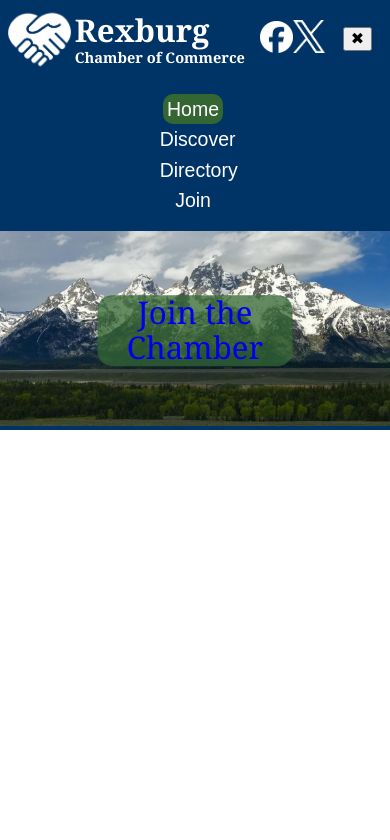
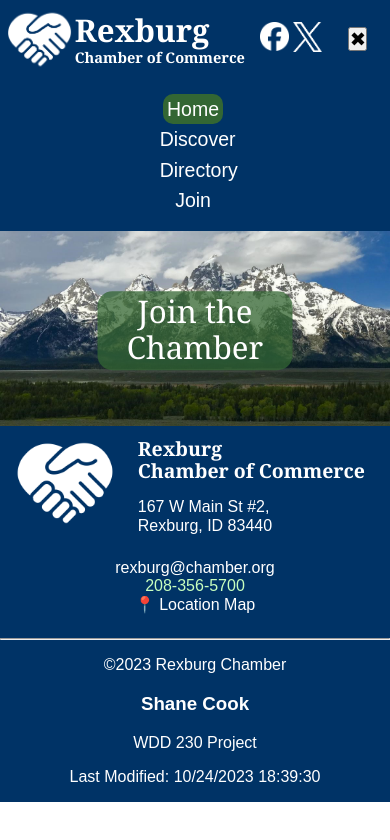
Before and after one commit to shanecookofficial/wdd230, a plain HTML site: page chamber/index.html in a window 390 px wide. Drawn offline with nearby package versions, Linux system fonts and the light colour scheme.

Commit message:
Completed footer for mobile

```diff
--- a/chamber/index.html
+++ b/chamber/index.html
@@ -5,6 +5,7 @@
     <meta name="viewport" content="width=device-width, initial-scale=1.0">
     <title>Document</title>
     <script src="../scripts/hamburger.js" defer></script>
+    <script src="../scripts/getdates.js" defer></script>
     <link rel="stylesheet" href="https://cdnjs.cloudflare.com/ajax/libs/normalize/8.0.1/normalize.css" integrity="sha512-oHDEc8Xed4hiW6CxD7qjbnI+B07vDdX7hEPTvn9pSZO1bcRqHp8mj9pyr+8RVC2GmtEfI2Bi9Ke9Ass0as+zpg==" crossorigin="anonymous" referrerpolicy="no-referrer" />
     <link href="styles/base.css" rel="stylesheet">
 </head>
@@ -36,7 +37,33 @@
         </div>
     </header>
     <footer>
-
+        <div id="top-footer">
+            <img src="images/RXB_Chamber_Logo_White.png" alt="logo">
+            <div id="title-info">
+                <h2>
+                    Rexburg<br>
+                    Chamber of Commerce
+                </h2>
+                <p>
+                    167 W Main St #2,<br>
+                    Rexburg, ID 83440
+                </p>
+            </div>
+        </div>
+        <div id="middle-footer">
+            <p>
+                rexburg@chamber.org<br>
+                <a href="tel:2083565700">208-356-5700</a><br>
+                &#128205; Location Map
+            </p>
+        </div>
+        <div id="bottom-footer">
+            <hr>
+            <p>&copy;<span id="year"></span> Rexburg Chamber</p>
+            <h3>Shane Cook</h3>
+            <p>WDD 230 Project</p>
+            <p> Last Modified: <span id="lastModified"></span></p>
+        </div>
     </footer>
 </body>
 </html>
--- a/chamber/styles/base.css
+++ b/chamber/styles/base.css
@@ -1,7 +1,7 @@
 :root {
     --primary-color: #003366;
     --secondary-color: #336633;
-    --accent-color: #;
+    --accent-color: #C8FFBE;
     --text-on-dark: white;
     --text-on-light: #4D4D4D;
     --headers-titles: Georgia, 'Times New Roman', Times, serif;
@@ -63,7 +63,7 @@
 }
 
 #logos img {
-    width: 100%;
+    width: 90%;
 }
 
 #facebook-logo {
@@ -79,6 +79,11 @@
     grid-column: 4/5;
     align-self: center;
     justify-self: center;
+    width: 30%;
+    height: 30%;
+    font-size: 5vw;
+    text-align: center;
+    padding: 0;
 }
 
 nav {
@@ -131,6 +136,8 @@
     font-family: var(--headers-titles);
     font-size: 8vw;
     text-decoration: none;
+    color: var(--text-on-dark);
+    padding: 1%;
 }
 
 #hero a:hover {
@@ -141,3 +148,57 @@
     background-color: rgb(0, 51, 102, .75);
     color: var(--text-on-dark);
 }
+
+footer {
+    display: grid;
+    grid-template-rows: repeat(3, auto);
+    color: var(--text-on-dark);
+    font-family: var(--body-text);
+    margin: 0;
+    background-color: var(--primary-color);
+}
+
+#top-footer {
+    grid-row: 1/2;
+    display: grid;
+    grid-template-columns: 1fr 2fr;
+    margin: 0;
+}
+
+#top-footer img {
+    grid-column: 1/2;
+    max-width: 75%;
+    justify-self: center;
+    padding-top: 3%;
+}
+
+#title-info h2 {
+    font-family: var(--headers-titles);
+    margin: 0;
+    text-align: left;
+    font-size: 5vw;
+    align-self: center;
+    padding: 3%;
+}
+
+#title-info p {
+    grid-column: 2/4;
+    margin: 0;
+    text-align: left;
+    padding: 3%;
+}
+
+#middle-footer {
+    grid-row: 2/3;
+    text-align: center;
+}
+
+#middle-footer a {
+    text-decoration: none;
+    color: var(--accent-color);
+}
+
+#bottom-footer {
+    grid-row: 3/4;
+    text-align: center;
+}
```
